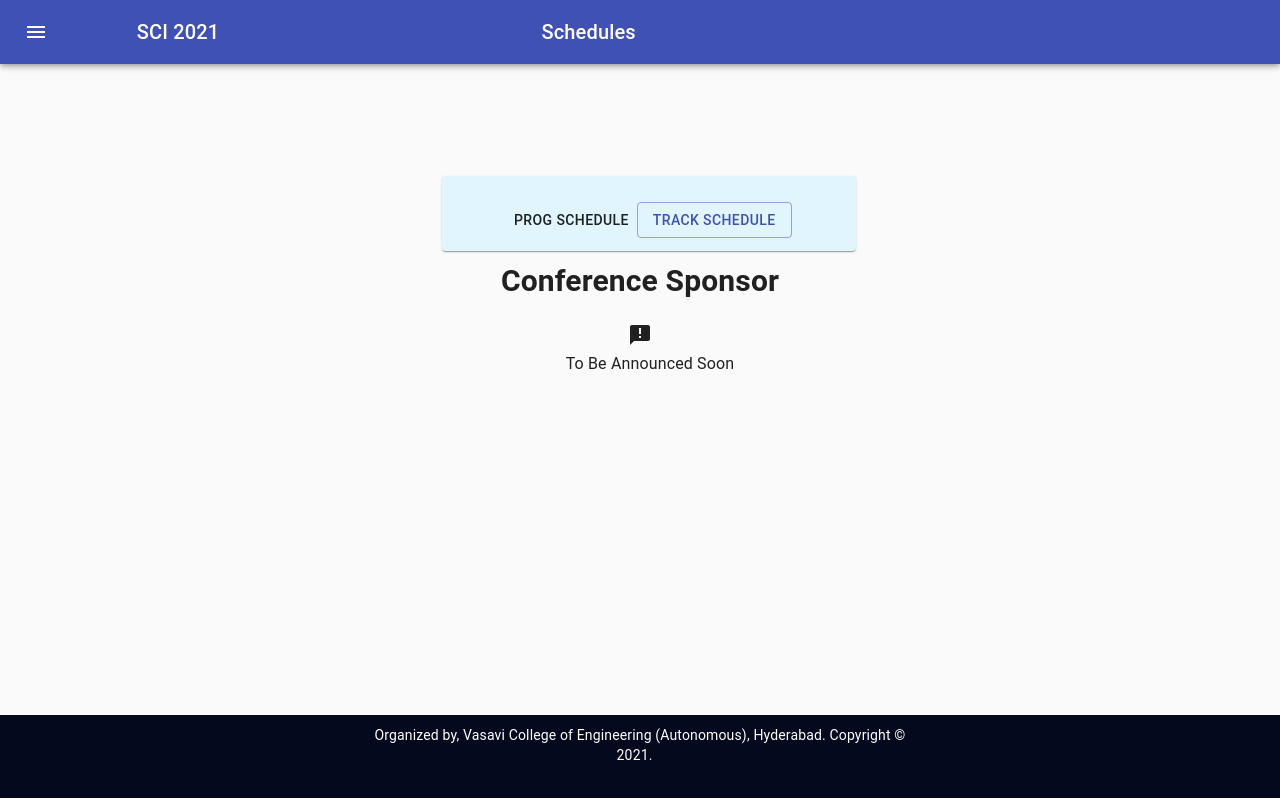
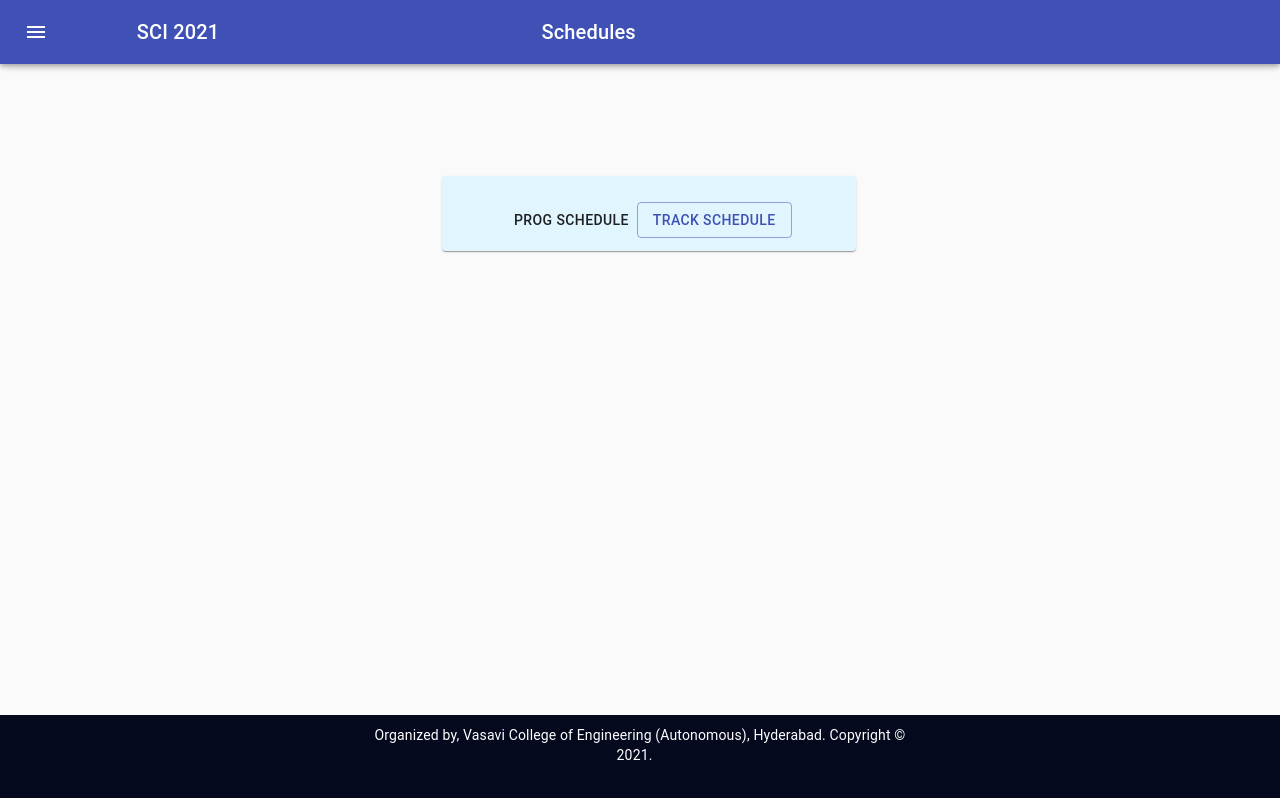
Before and after one commit to KovuriPrashastha/sci-21, a React (Create React App) app: page /schedules in a window 1280 px wide. Built offline with nearby package versions, Linux system fonts and the light colour scheme.

Commit message:
schedule

```diff
--- a/src/components/schedules/index.js
+++ b/src/components/schedules/index.js
@@ -41,7 +41,7 @@ class Schedules extends Component {
           </Card>
           </Container>
           <div style={{ paddingTop: '10%' }}>
-            <Sponsors />
+            {/* <Sponsors /> */}
             <div className="bottomDiv">
             <CopyRight />
             </div>
```
Also changed, not shown: 1 other file (tests, documents, lock files or other folders).
